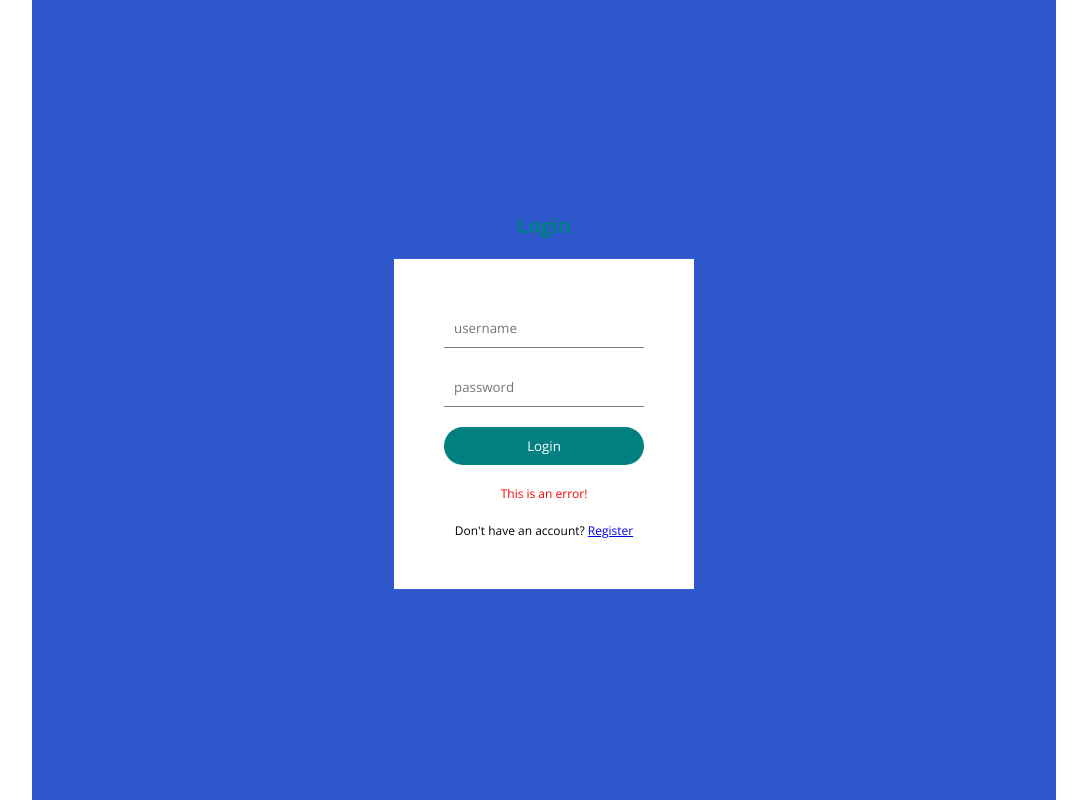
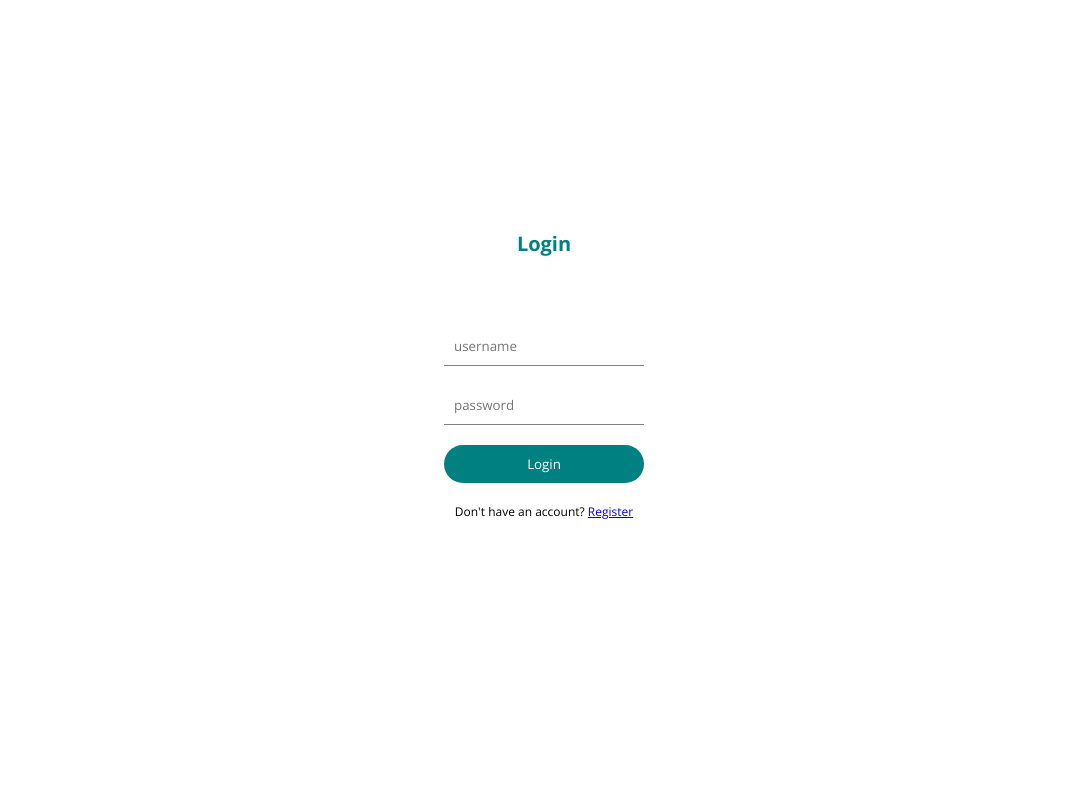
Before and after one commit to Opengundumstyle/BlogBox, a React (Create React App) app in the folder client/: page /login in a window 1280 px wide. Shown: the whole page, without its empty margins (96-1183 px from the left). Built offline with nearby package versions, Linux system fonts and the light colour scheme.

Commit message:
auth styling changed

```diff
--- a/client/src/pages/Login.jsx
+++ b/client/src/pages/Login.jsx
@@ -38,7 +38,7 @@ const Login = () => {
          <input required type="text" placeholder='username'name="username" onChange={handleChange}/>
          <input required type="password" placeholder='password'name="password" onChange={handleChange}/>
          <button onClick={handleSubmit}>Login</button>
-         <p>This is an error!</p>
+         {/* <p>This is an error!</p> */}
          <span>Don't have an account? <Link to="/register">Register</Link></span>
       </form>
     </div>
--- a/client/src/pages/Register.jsx
+++ b/client/src/pages/Register.jsx
@@ -40,7 +40,7 @@ const Register = () => {
          <input required type="email" placeholder='email'  name="email" onChange={handleChange}/>
          <input required type="password" placeholder='password' name="password" onChange={handleChange}/>
          <button onClick={handleSubmit}>Sign up</button>
-         <p>This is an error!</p>
+         {/* <p>This is an error!</p> */}
          <span>Have an account? <Link to="/login">Login</Link></span>
       </form>
     </div>
--- a/client/src/style.scss
+++ b/client/src/style.scss
@@ -18,7 +18,7 @@ $lightBlue:#B0DAFF;
             align-items: center;
             justify-content: center;
             height:100vh;
-            background-color: $lightGreen;
+            background-color: white;
 
             h1{
                  font-size:20px;
```
